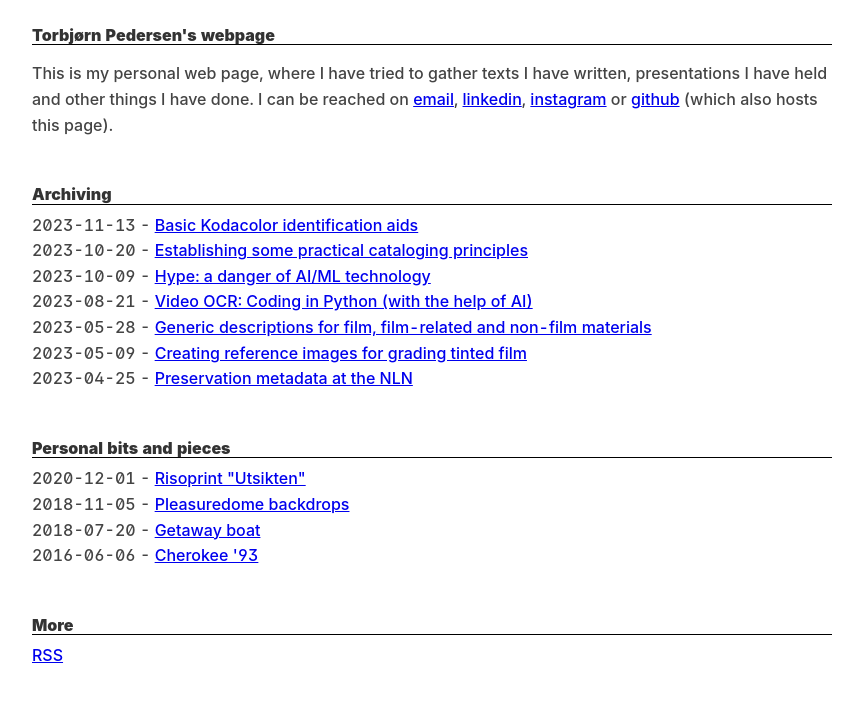
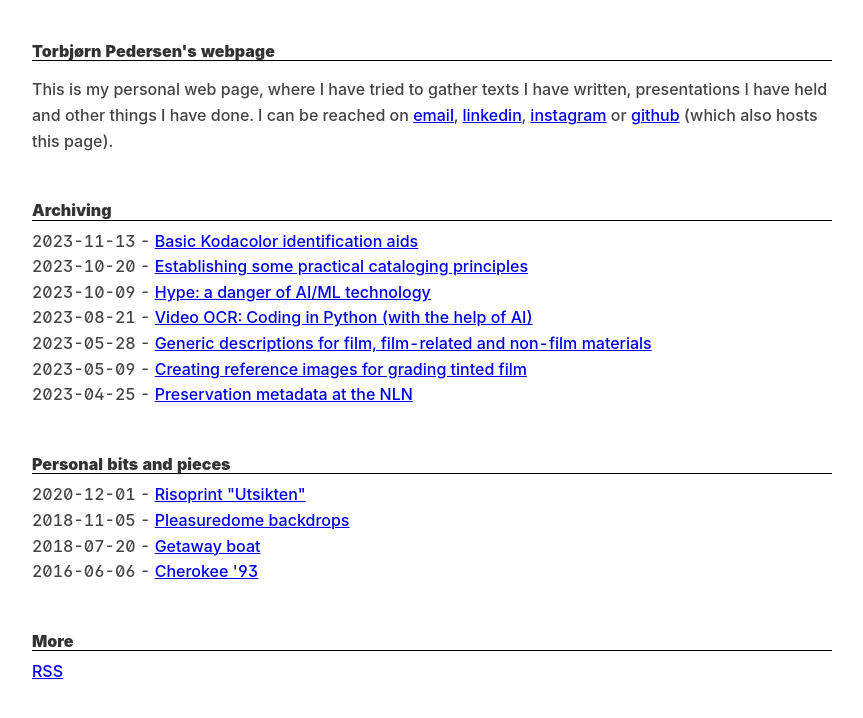
Before and after one commit to torbjornbp/torbjornbp.github.io, a Jekyll site: the page built from index.md, in a window 1280 px wide. Shown: the top 718 px of the page, without its empty margins (208-1071 px from the left). Built offline with Jekyll 4.4.1, drawn with Linux system fonts in a browser that asks for light colours; some web fonts are replaced.

Commit message:
Update main.scss

```diff
--- a/assets/css/main.scss
+++ b/assets/css/main.scss
@@ -81,7 +81,7 @@ ul {
 
 .w {
   max-width: 800px;
-  padding: 1rem 2rem;
+  padding: 2rem 2rem;
 }
 
 div.highlighter-rouge code {
@@ -140,8 +140,9 @@ table {
 
 @media (max-width: 500px) {
     /* For small screen decices */
-    body {font-size: 12px;}
-    div.highlighter-rouge code {font-size: 8px;}
+    body {font-size: 13px;}
+    div.highlighter-rouge code {font-size: 9px;}
+    .w {padding: 1rem 1rem;}
 }
 
 // --Youtube video embed plugin -- //
```
